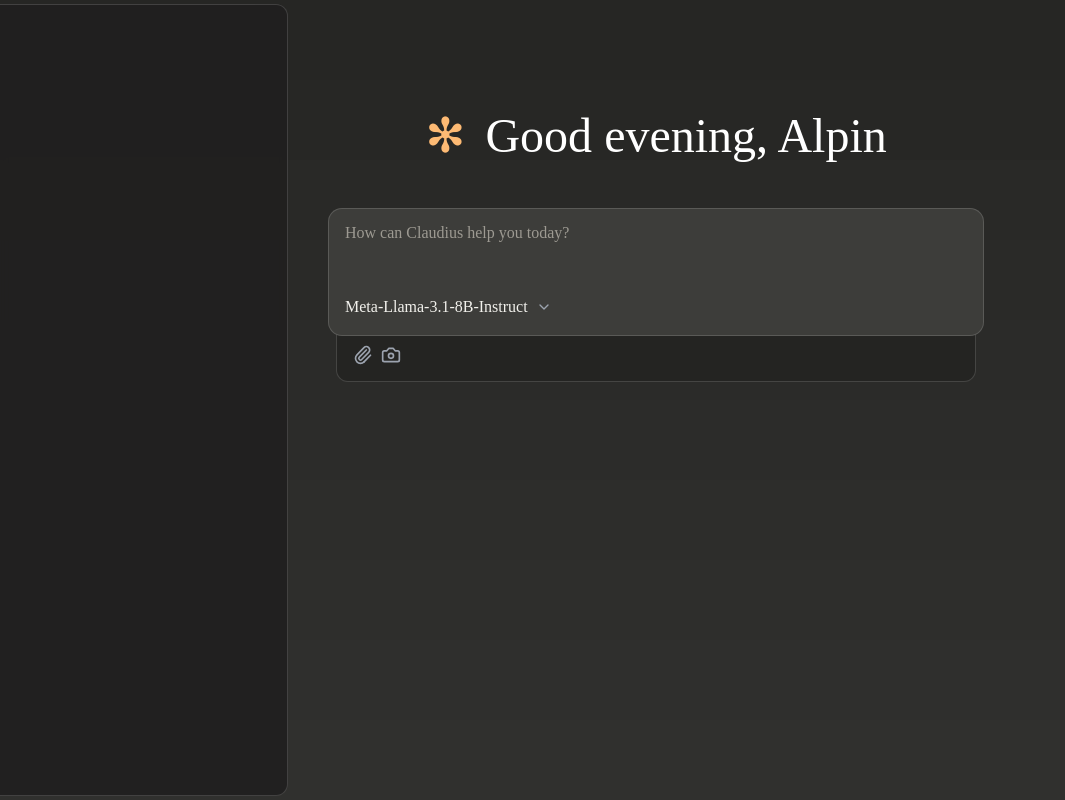
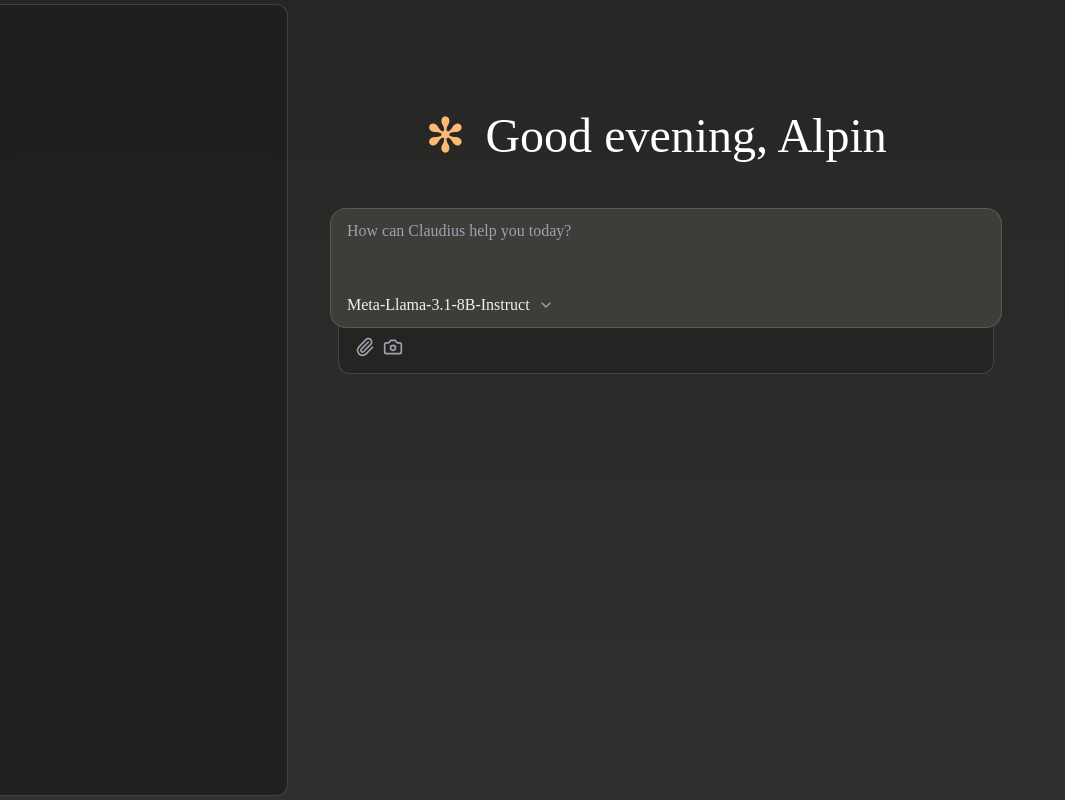
Before and after one commit to AlpinDale/claudius, a React (Create React App) app: page / in a window 1280 px wide. Shown: the whole page, without its empty margins (0-1065 px from the left). Built offline with nearby package versions, Linux system fonts and the light colour scheme.

Commit message:
adjust textarea position

```diff
--- a/src/App.js
+++ b/src/App.js
@@ -3,12 +3,29 @@
 
 const ClaudeUI = () => {
   const [showMenu, setShowMenu] = React.useState(false);
+  const [textareaHeight, setTextareaHeight] = React.useState('3.25rem');
+  const textareaRef = React.useRef(null);
 
   const getTimeOfDay = () => {
     const hour = new Date().getHours();
     if (hour < 12) return 'morning';
     if (hour < 17) return 'afternoon';
     return 'evening';
+  };
+
+  const handleTextareaInput = () => {
+    const textarea = textareaRef.current;
+    if (!textarea) return;
+
+    // Reset height to auto to get the correct scrollHeight
+    textarea.style.height = 'auto';
+
+    // Calculate new height (capped at 400px)
+    const newHeight = Math.min(textarea.scrollHeight, 400);
+
+    // Set the height
+    textarea.style.height = `${newHeight}px`;
+    setTextareaHeight(`${newHeight}px`);
   };
 
   return (
@@ -81,16 +98,23 @@
           <span className="text-orange-300 mr-2">✻</span> Good {getTimeOfDay()}, Alpin
         </div>
 
-        <div className="w-full max-w-[41rem] rounded-[14px] relative z-10" style={{
+        <div className="flex flex-col gap-1.5 pl-4 pt-2.5 pr-2.5 pb-2.5 items-stretch transition-all duration-200 relative shadow-[0_0.25rem_1.25rem_hsl(var(--always-black)/3.5%)] focus-within:shadow-[0_0.25rem_1.25rem_hsl(var(--always-black)/7.5%)] hover:border-border-200 focus-within:border-border-200 cursor-text z-10 rounded-2xl w-full max-w-[42rem] ml-5" style={{
           backgroundColor: '#3D3D3A',
           border: '0.25px solid rgba(255, 255, 255, 0.15)'
         }}>
-          <div className="pl-4 pr-2.5 pt-3 pb-4">
           <textarea
+            ref={textareaRef}
             placeholder="How can Claudius help you today?"
-              className="w-full bg-transparent resize-none outline-none p-0 m-0 mb-4 h-[3.25rem] placeholder-[#9D9A92]"
-              style={{ fontFamily: '__styreneA_dcab32', fontWeight: 300, color: '#F5F4EF' }}
-              rows={2}
+            className="w-full bg-transparent resize-none outline-none p-0 m-0 mb-4 overflow-y-auto"
+            style={{
+              fontFamily: '__styreneA_dcab32',
+              fontWeight: 300,
+              color: '#F5F4EF',
+              height: textareaHeight,
+              maxHeight: '400px'
+            }}
+            rows={1}
+            onInput={handleTextareaInput}
           />
 
           <div className="flex justify-between items-center">
@@ -102,9 +126,8 @@
             </div>
           </div>
         </div>
-        </div>
 
-        <div className="w-full max-w-[40rem] rounded-b-xl p-4 flex -mt-2" style={{
+        <div className="w-full max-w-[41rem] rounded-b-xl p-4 flex -mt-2 ml-5" style={{
           backgroundColor: '#242422',
           border: '0.25px solid rgba(255, 255, 255, 0.15)'
         }}>
```
Lines whose indentation alone changed are shown as unchanged.
